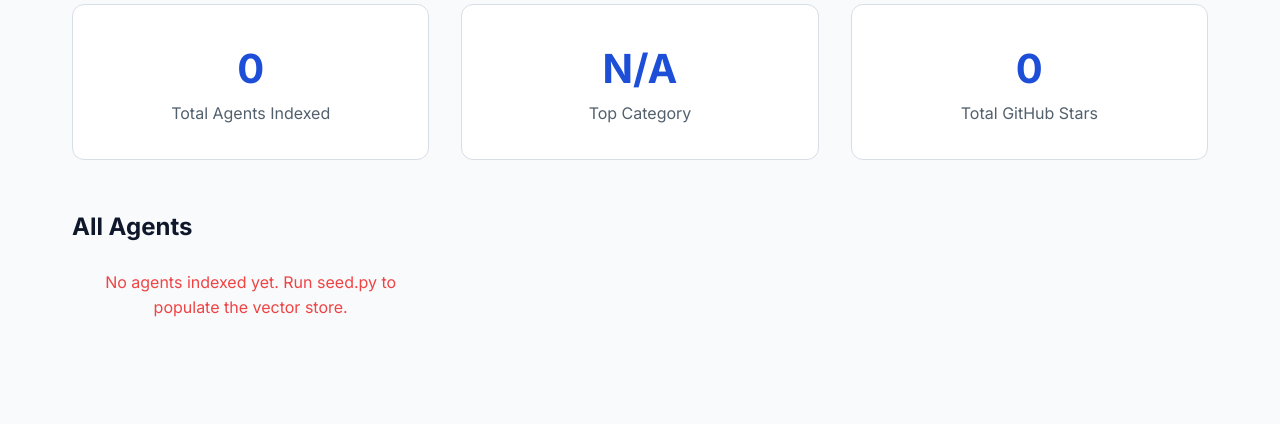
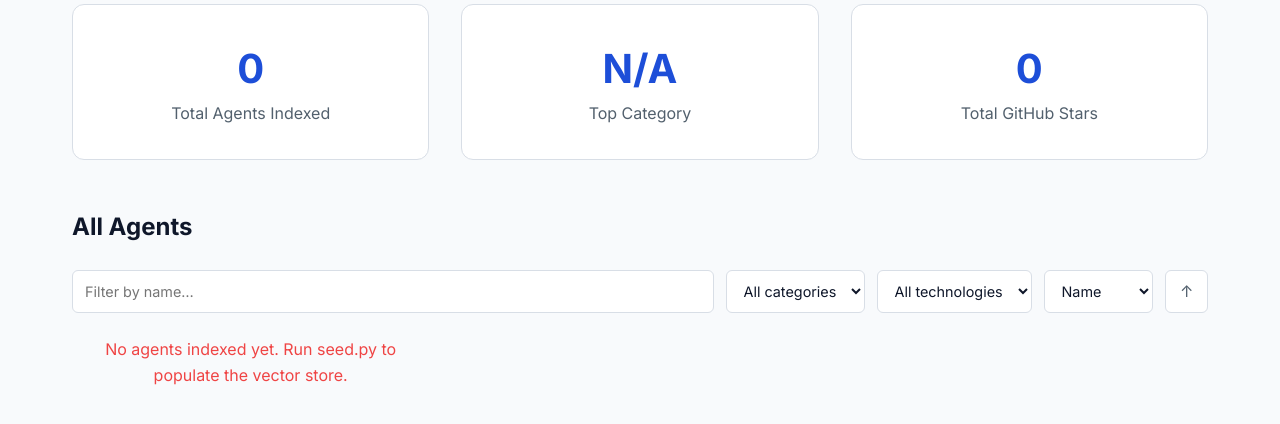
Before and after one commit to vatsalp2008/AI-Agent-Discovery, a Flask app: template ai-agent-discovery/frontend/templates/dashboard.html in a window 1280 px wide. Shown: the part 303-727 px from the top of the page. Run offline with Flask 3, Linux system fonts and the light colour scheme; the template is opened without the code that fills it, so the values that code supplies are empty.

Commit message:
Add filter and sort controls to dashboard

```diff
--- a/ai-agent-discovery/frontend/static/css/style.css
+++ b/ai-agent-discovery/frontend/static/css/style.css
@@ -639,3 +639,46 @@ nav a:focus-visible,
     outline: 2px solid var(--accent-color);
     outline-offset: 2px;
 }
+
+/* Dashboard filter/sort controls */
+.controls {
+    display: flex;
+    flex-wrap: wrap;
+    gap: 0.75rem;
+    margin-bottom: 1.5rem;
+}
+
+.control-input,
+.control-select {
+    font: inherit;
+    font-size: 0.9rem;
+    color: var(--text-primary);
+    background: var(--card-bg);
+    border: 1px solid var(--border-color);
+    border-radius: 6px;
+    padding: 0.5rem 0.75rem;
+}
+
+.control-input { flex: 1 1 14rem; }
+
+.control-button {
+    font: inherit;
+    color: var(--text-secondary);
+    background: var(--card-bg);
+    border: 1px solid var(--border-color);
+    border-radius: 6px;
+    padding: 0.5rem 0.85rem;
+    cursor: pointer;
+}
+
+.control-button:hover,
+.control-select:hover {
+    border-color: var(--accent-color);
+}
+
+.control-input:focus-visible,
+.control-select:focus-visible,
+.control-button:focus-visible {
+    outline: 2px solid var(--accent-color);
+    outline-offset: 2px;
+}
--- a/ai-agent-discovery/frontend/static/js/dashboard-stats.js
+++ b/ai-agent-discovery/frontend/static/js/dashboard-stats.js
@@ -38,9 +38,17 @@ const DashboardStats = (() => {
         return `Showing all ${total} agents.`;
     }
 
-    /** Query string for the next page. */
-    function pageQuery(offset, pageSize) {
-        return `?limit=${pageSize}&offset=${offset}`;
+    /**
+     * Query string for a page, carrying whatever filters are active.
+     * Empty filters are omitted rather than sent blank.
+     */
+    function pageQuery(offset, pageSize, filters = {}) {
+        const params = new URLSearchParams({ limit: pageSize, offset });
+        ['q', 'category', 'tech', 'sort', 'order'].forEach(key => {
+            const value = filters[key];
+            if (value) params.set(key, value);
+        });
+        return `?${params.toString()}`;
     }
 
     return { formatTotal, headline, loadMoreLabel, completeMessage, pageQuery };
--- a/ai-agent-discovery/frontend/static/js/dashboard.js
+++ b/ai-agent-discovery/frontend/static/js/dashboard.js
@@ -8,6 +8,60 @@ document.addEventListener('DOMContentLoaded', async () => {
 
     const PAGE_SIZE = 24;
     let offset = 0;
+
+    const controls = {
+        q: document.getElementById('filterQuery'),
+        category: document.getElementById('filterCategory'),
+        tech: document.getElementById('filterTech'),
+        sort: document.getElementById('sortBy'),
+        order: document.getElementById('sortOrder'),
+    };
+    let order = 'asc';
+
+    function activeFilters() {
+        return {
+            q: controls.q ? controls.q.value.trim() : '',
+            category: controls.category ? controls.category.value : '',
+            tech: controls.tech ? controls.tech.value : '',
+            sort: controls.sort ? controls.sort.value : 'name',
+            order,
+        };
+    }
+
+    /** Populate a <select> from a [{name, count}] facet list. */
+    async function fillFacet(select, url) {
+        if (!select) return;
+        try {
+            const response = await fetch(url);
+            if (!response.ok) return;
+            const items = await response.json();
+            if (!Array.isArray(items)) return;
+            items.forEach(item => {
+                const option = document.createElement('option');
+                option.value = item.name;
+                option.textContent = `${item.name} (${item.count})`;
+                select.appendChild(option);
+            });
+        } catch (error) {
+            console.error(`Could not load facets from ${url}:`, error);
+        }
+    }
+
+    /** Re-run the listing from the first page with the current filters. */
+    async function applyFilters() {
+        offset = 0;
+        grid.replaceChildren();
+        grid.setAttribute('aria-busy', 'true');
+        footer.replaceChildren();
+        try {
+            await loadPage();
+        } catch (error) {
+            console.error(error);
+            showMessage('Error loading dashboard data.');
+        } finally {
+            grid.setAttribute('aria-busy', 'false');
+        }
+    }
 
     function showMessage(text) {
         const p = document.createElement('p');
@@ -66,11 +120,16 @@ document.addEventListener('DOMContentLoaded', async () => {
     }
 
     async function loadPage() {
-        const response = await fetch('/api/agents' + DashboardStats.pageQuery(offset, PAGE_SIZE));
+        const response = await fetch('/api/agents' + DashboardStats.pageQuery(offset, PAGE_SIZE, activeFilters()));
         if (!response.ok) throw new Error(`Request failed with status ${response.status}`);
 
         const payload = await response.json();
-        renderPage(payload.agents || [], payload.metadata || {});
+        const agents = payload.agents || [];
+        if (offset === 0 && agents.length === 0) {
+            showMessage('No agents match these filters.');
+            return;
+        }
+        renderPage(agents, payload.metadata || {});
     }
 
     try {
@@ -78,7 +137,7 @@ document.addEventListener('DOMContentLoaded', async () => {
         // plus one page of agents at a time.
         const [statsResponse, agentsResponse] = await Promise.all([
             fetch('/api/stats'),
-            fetch('/api/agents' + DashboardStats.pageQuery(0, PAGE_SIZE))
+            fetch('/api/agents' + DashboardStats.pageQuery(0, PAGE_SIZE, activeFilters()))
         ]);
         if (!agentsResponse.ok) throw new Error(`Request failed with status ${agentsResponse.status}`);
 
@@ -101,6 +160,30 @@ document.addEventListener('DOMContentLoaded', async () => {
         grid.replaceChildren();
         renderPage(agents, payload.metadata || {});
         grid.setAttribute('aria-busy', 'false');
+
+        fillFacet(controls.category, '/api/categories');
+        fillFacet(controls.tech, '/api/tech');
+
+        // Typing filters on a short debounce; the selects fire immediately.
+        let typingTimer;
+        if (controls.q) {
+            controls.q.addEventListener('input', () => {
+                clearTimeout(typingTimer);
+                typingTimer = setTimeout(applyFilters, 250);
+            });
+        }
+        [controls.category, controls.tech, controls.sort].forEach(select => {
+            if (select) select.addEventListener('change', applyFilters);
+        });
+        if (controls.order) {
+            controls.order.addEventListener('click', () => {
+                order = order === 'asc' ? 'desc' : 'asc';
+                controls.order.textContent = order === 'asc' ? '↑' : '↓';
+                controls.order.setAttribute('aria-label',
+                    order === 'asc' ? 'Sort ascending' : 'Sort descending');
+                applyFilters();
+            });
+        }
     } catch (error) {
         console.error(error);
         showMessage('Error loading dashboard data.');
--- a/ai-agent-discovery/frontend/templates/dashboard.html
+++ b/ai-agent-discovery/frontend/templates/dashboard.html
@@ -26,6 +26,30 @@
     </dl>
 
     <h2 class="section-heading" id="allAgentsHeading">All Agents</h2>
+
+    <div class="controls" role="group" aria-labelledby="allAgentsHeading">
+        <label class="sr-only" for="filterQuery">Filter by name or description</label>
+        <input type="search" id="filterQuery" class="control-input" placeholder="Filter by name…" autocomplete="off">
+
+        <label class="sr-only" for="filterCategory">Category</label>
+        <select id="filterCategory" class="control-select">
+            <option value="">All categories</option>
+        </select>
+
+        <label class="sr-only" for="filterTech">Technology</label>
+        <select id="filterTech" class="control-select">
+            <option value="">All technologies</option>
+        </select>
+
+        <label class="sr-only" for="sortBy">Sort by</label>
+        <select id="sortBy" class="control-select">
+            <option value="name">Name</option>
+            <option value="stars">Stars</option>
+            <option value="category">Category</option>
+        </select>
+
+        <button type="button" id="sortOrder" class="control-button" aria-label="Sort ascending">↑</button>
+    </div>
     <div class="results-grid" id="allAgentsGrid" aria-labelledby="allAgentsHeading" aria-busy="true">
         <!-- Populated via JS -->
         <div class="loading" role="status">
```
Also changed, not shown: tests-js/dashboard-page.test.js (+93 -0 lines), tests-js/helpers.js (+7 -0 lines).
